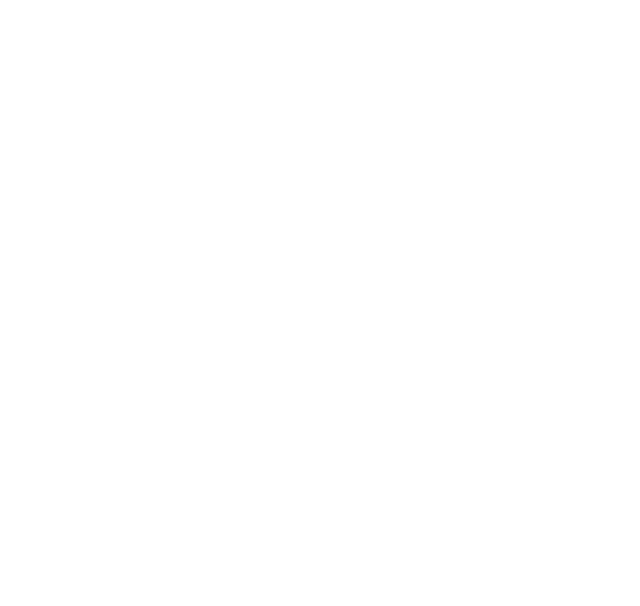
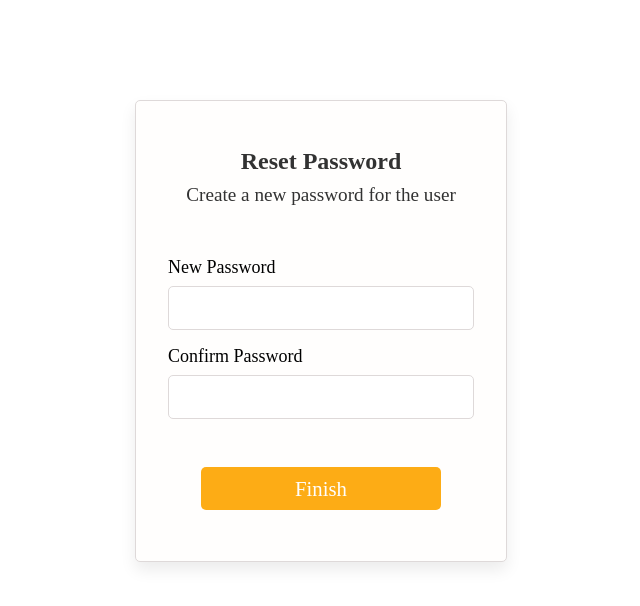
Before and after one commit to glitex-interns-june-2023/haba-pay, a React (Create React App) app: page /resetpassword in a window 1280 px wide. Before the commit this address had no page. Shown: the top 606 px of the page, without its empty margins (400-1040 px from the left). Built offline with nearby package versions, Linux system fonts and the light colour scheme.

Commit message:
first commit

```diff
--- a/src/App.css
+++ /dev/null
@@ -1,116 +0,0 @@
-.app-title h1, .title h1 {
-    position: absolute;
-    width: 131px;
-    height: 42px;
-    left: 64px;
-    top: 40px;
-    font-weight: 500;
-    font-size: 32px;
-    line-height: 42px;
-    color: #323232;
-    font-family: 'IBM Plex Sans';
-}
-
-.content {
-    display: flex;
-    flex-direction: column;
-    align-items: center;
-    text-align: center;
-    position: absolute;
-    width: 350px;
-    height: 450px;
-    left: 535px;
-    top: 100px;
-    border: 0.1px solid #DED9D9;
-    box-shadow: 0 4px 6px 0 #DED9D9;
-    border-radius: 2px;
-    font-family: 'IBM Plex Sans';
-}
-
-.content h2 {
-    text-align: center;
-    padding-top: 15px;
-    font-size: 22px;
-    font-weight: 500;
-    letter-spacing: 0em;
-    font-family: 'IBM Plex Sans';
-}
-
-.content p {
-    text-align: center;
-    font-size: 16px;
-    color: #323232;
-    font-family: 'IBM Plex Sans';
-}
-
-.sign-in {
-    height: 43px;
-    width: 240px;
-    border-radius: 5px;
-    border: none;
-    padding: 10px;
-    background: #FDAC15;
-    color: #FFFEFD;
-    align-items: center;
-    margin-top: 15px;
-    font-size: 13px;
-    font-family: 'IBM Plex Sans';
-}
-
-.login-content {
-    display: flex;
-    flex-direction: column;
-    align-items: center;
-    text-align: center;
-    position: absolute;
-    width: 350px;
-    height: 450px;
-    left: 535px;
-    top: 100px;
-    border: 0.1px solid #DED9D9;
-    box-shadow: 0 4px 6px 0 #DED9D9;
-    border-radius: 2px;
-    font-family: 'IBM Plex Sans';
-}
-
-.login-title h2 {
-    padding-top: 2.5rem;
-    text-align: center;
-    font-size: 24px;
-    font-weight: 600;
-    font-family: 'IBM Plex Sans';
-}
-
-.login-content label {
-    display: flex;
-    flex-direction: column;
-    align-items: flex-start;
-    gap: 5px;
-    font-size: 20px;
-    font-family: 'IBM Plex Sans';
-}
-
-.login-content label:first-child {
-    padding-top: 2rem;
-}
-
-input {
-    width: 310px;
-    height: 40px;
-    border: 1px solid #DED9D9;
-    border-radius: 5px;
-}
-
-.login-btn {
-    height: 43px;
-    width: 240px;
-    border-radius: 5px;
-    border: none;
-    padding: 10px;
-    background: #FDAC15;
-    color: #FFFEFD;
-    align-items: center;
-    margin-top: 35px;
-    font-size: 16px;
-    font-family: 'IBM Plex Sans';
-}
--- a/src/App.js
+++ b/src/App.js
@@ -2,6 +2,7 @@
 import { BrowserRouter as Router, Routes, Route } from 'react-router-dom';
 import Home from './pages/Home';
 import Login from './pages/Login';
+import ResetPassword from './pages/ResetPassword';
 
 const App = () => {
   return (
@@ -9,6 +10,7 @@
       <Routes>
         <Route path="/" element={<Home />} />
         <Route path="/login" element={<Login />} />
+        <Route path="/resetpassword" element={<ResetPassword />} />
       </Routes>
     </Router>
   );
--- a/src/index.css
+++ b/src/index.css
@@ -1,8 +1,191 @@
-@import url('https://fonts.googleapis.com/css2?family=IBM+Plex+Sans:wght@300;400;500;600;700&display=swap');
+.app-title h1, .title h1 {
+    position: absolute;
+    width: 131px;
+    height: 42px;
+    left: 64px;
+    top: 40px;
+    font-weight: 500;
+    font-size: 32px;
+    line-height: 42px;
+    color: #323232;
+    font-family: 'IBM Plex Sans';
+}
 
-body {
-  margin: 0;
-  padding: 0;
-  box-sizing: border-box;
-  font-family: 'IBM Plex Sans';
+.content {
+    display: flex;
+    flex-direction: column;
+    align-items: center;
+    text-align: center;
+    position: absolute;
+    width: 350px;
+    height: 450px;
+    left: 535px;
+    top: 100px;
+    border: 0.1px solid #DED9D9;
+    box-shadow: 0 4px 6px 0 #DED9D9;
+    border-radius: 2px;
+    font-family: 'IBM Plex Sans';
 }
+
+.content h2 {
+    text-align: center;
+    padding-top: 15px;
+    font-size: 22px;
+    font-weight: 500;
+    letter-spacing: 0em;
+    font-family: 'IBM Plex Sans';
+}
+
+.content p {
+    text-align: center;
+    font-size: 16px;
+    color: #323232;
+    font-family: 'IBM Plex Sans';
+}
+
+.sign-in {
+    height: 43px;
+    width: 240px;
+    border-radius: 5px;
+    border: none;
+    padding: 10px;
+    background: #FDAC15;
+    color: #FFFEFD;
+    align-items: center;
+    margin-top: 15px;
+    font-size: 13px;
+    font-family: 'IBM Plex Sans';
+}
+
+.login-content {
+    display: flex;
+    flex-direction: column;
+    align-items: center;
+    text-align: center;
+    position: absolute;
+    width: 350px;
+    height: 450px;
+    left: 535px;
+    top: 100px;
+    border: 0.1px solid #DED9D9;
+    box-shadow: 0 4px 6px 0 #DED9D9;
+    border-radius: 2px;
+    font-family: 'IBM Plex Sans';
+}
+
+.login-title h2 {
+    padding-top: 2.5rem;
+    text-align: center;
+    font-size: 24px;
+    font-weight: 600;
+    font-family: 'IBM Plex Sans';
+}
+
+.login-content label {
+    display: flex;
+    flex-direction: column;
+    align-items: flex-start;
+    gap: 5px;
+    font-size: 20px;
+    font-family: 'IBM Plex Sans';
+}
+
+.login-content label:first-child {
+    padding-top: 1.5rem;
+}
+
+.login-content input {
+    width: 310px;
+    height: 40px;
+    border: 1px solid #DED9D9;
+    border-radius: 5px;
+}
+
+.login-btn, .reset-btn {
+    height: 43px;
+    width: 240px;
+    border-radius: 5px;
+    border: none;
+    padding: 10px;
+    background: #FDAC15;
+    color: #FFFEFD;
+    align-items: center;
+    margin-top: 28px;
+    font-size: 16px;
+    font-family: 'IBM Plex Sans';
+}
+
+.forgot-pwd {
+    font-size: 1.2rem;
+    margin-right: 11rem;
+    text-decoration: none;
+    color: #323232;
+    padding-top: 1rem;
+}
+
+.reset-pwd {
+    background-color: #FFFEFD;
+    border: 0.5px solid #DED9D9;
+    box-shadow: 0px 8px 16px rgba(0, 0, 0, 0.08);
+    border-radius: 5px;
+    width: 370px;
+    height: 460px;
+    left: 535px;
+    top: 100px;
+    position: absolute;
+}
+
+.reset-pwd h2 {
+    color: #323232;
+    font-family: 'IBM Plex Sans';
+    font-size: 1.5rem;
+    font-weight: 600;
+    text-align: center;
+    padding-top: 2.5rem;
+    line-height: 0.1rem;
+}
+
+.reset-pwd h3 {
+    text-align: center;
+    padding-top: 0.1rem;
+    color: #323232;
+    font-family: 'IBM Plex Sans';
+    font-weight: 400;
+    font-size: 1.2rem;
+}
+
+.form-container {
+    display: flex;
+    flex-direction: column;
+    align-items: center;
+}
+
+.form-container label {
+    display: flex;
+    flex-direction: column;
+    align-items: flex-start;
+    gap: 5px;
+    font-size: 18px;
+    font-family: 'IBM Plex Sans';
+}
+
+.form-container:first-of-type{
+    padding-top: 2rem;
+}
+
+.form-container input {
+    width: 300px;
+    height: 40px;
+    border: 1px solid #DED9D9;
+    border-radius: 5px;
+    margin-top: 0.5rem;
+}
+
+.form-container input:first-of-type{
+    margin-bottom: 1rem;
+}
+
+.reset-btn {
+    margin-top: 3rem;
+    font-size: 1.3rem;
+}
--- a/src/pages/Home.jsx
+++ b/src/pages/Home.jsx
@@ -1,7 +1,7 @@
 import React from 'react';
 import { useNavigate } from 'react-router-dom';
 import logo from '../assets/logo.jpg';
-import '../App.css'
+import '../index.css'
 
 const Home = () => {
   const navigate = useNavigate();
--- a/src/pages/Login.jsx
+++ b/src/pages/Login.jsx
@@ -1,4 +1,5 @@
 import React, { useState } from 'react';
+import { Link } from 'react-router-dom';
 
 function Login() {
   const [email, setEmail] = useState('');
@@ -14,6 +15,7 @@
 
   const handleSubmit = (e) => {
     e.preventDefault();
+    // Perform login functionality here
   };
 
   return (
@@ -22,7 +24,9 @@
         <h1>HabaPay</h1>
       </div>
       <div className="login-content">
-          <div class="login-title"><h2>Log in to account</h2></div>
+        <div className="login-title">
+          <h2>Log in to account</h2>
+        </div>
         <form onSubmit={handleSubmit}>
           <label>
             Email
@@ -36,6 +40,9 @@
           <br />
         </form>
         <button className="login-btn" type="submit">Processing...</button>
+        <Link to="/resetpassword" className="forgot-pwd">
+          Forgot Password?
+        </Link>
       </div>
     </div>
   );
--- /dev/null
+++ b/src/pages/ResetPassword.jsx
@@ -0,0 +1,66 @@
+import React, { useState } from 'react';
+import { useNavigate } from 'react-router-dom';
+
+const ResetPassword = () => {
+  const [newPassword, setNewPassword] = useState('');
+  const [confirmPassword, setConfirmPassword] = useState('');
+  const [resetStatus, setResetStatus] = useState('');
+  const navigate = useNavigate();
+
+  const handleNewPasswordChange = (e) => {
+    setNewPassword(e.target.value);
+  };
+
+  const handleConfirmPasswordChange = (e) => {
+    setConfirmPassword(e.target.value);
+  };
+
+  const handleSubmit = (e) => {
+    e.preventDefault();
+    setResetStatus('loading');
+
+    setTimeout(() => {
+      setResetStatus('success');
+      navigate('/login');
+    }, 2000);
+  };
+
+  return (
+    <div className="reset-pwd">
+      <h2>Reset Password</h2>
+      <h3>Create a new password for the user</h3>
+
+      {resetStatus === 'success' ? (
+        <p>Reset instructions sent to your email address.</p>
+      ) : (
+        <div className="form-container">
+          <form onSubmit={handleSubmit}>
+            <label htmlFor="newPassword">New Password</label>
+            <input
+              type="password"
+              id="newPassword"
+              value={newPassword}
+              onChange={handleNewPasswordChange}
+            />
+
+            <label htmlFor="confirmPassword">Confirm Password</label>
+            <input
+              type="password"
+              id="confirmPassword"
+              value={confirmPassword}
+              onChange={handleConfirmPasswordChange}
+            />
+
+            {resetStatus === 'loading' && <p>Loading...</p>}
+          </form>
+
+          <button type="submit" className="reset-btn">
+              Finish
+            </button>
+        </div>
+      )}
+    </div>
+  );
+};
+
+export default ResetPassword;
```
Also changed, not shown: 1 other file (tests, documents, lock files or other folders). Lines whose indentation alone changed are shown as unchanged.
